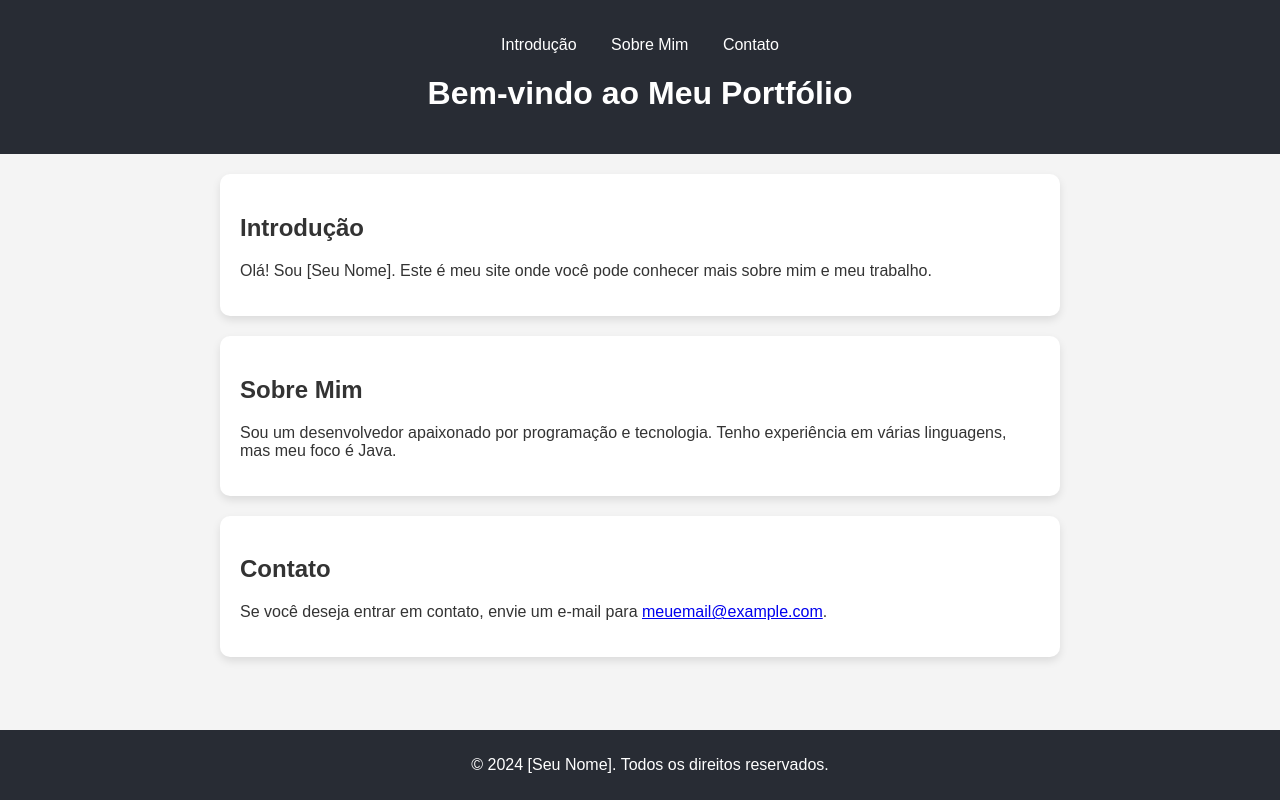
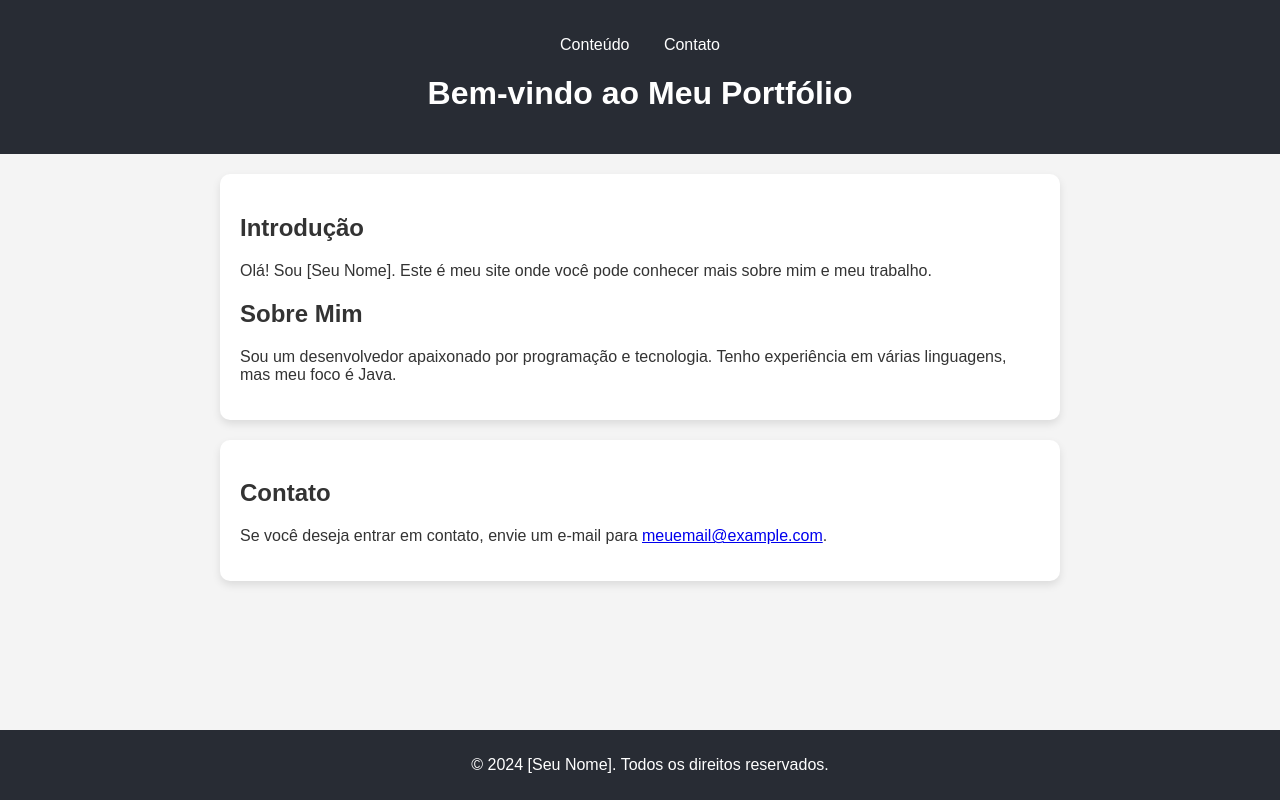
Before and after one commit to WizzyBRs/Angelo, a plain HTML site: page index.html in a window 1280 px wide. Drawn offline with Linux system fonts and the light colour scheme.

Commit message:
Update index.html

```diff
--- a/index.html
+++ b/index.html
@@ -10,22 +10,25 @@
     <header>
         <nav>
             <ul>
-                <li><a href="#intro">Introdução</a></li>
-                <li><a href="#about">Sobre Mim</a></li>
+                <li><a href="#content">Conteúdo</a></li>
                 <li><a href="#contact">Contato</a></li>
             </ul>
         </nav>
         <h1>Bem-vindo ao Meu Portfólio</h1>
     </header>
 
-    <section id="intro" class="content-box">
-        <h2>Introdução</h2>
-        <p>Olá! Sou [Seu Nome]. Este é meu site onde você pode conhecer mais sobre mim e meu trabalho.</p>
-    </section>
+    <section id="content" class="main-box">
+        <div class="content-box">
+            <section id="intro">
+                <h2>Introdução</h2>
+                <p>Olá! Sou [Seu Nome]. Este é meu site onde você pode conhecer mais sobre mim e meu trabalho.</p>
+            </section>
 
-    <section id="about" class="content-box">
-        <h2>Sobre Mim</h2>
-        <p>Sou um desenvolvedor apaixonado por programação e tecnologia. Tenho experiência em várias linguagens, mas meu foco é Java.</p>
+            <section id="about">
+                <h2>Sobre Mim</h2>
+                <p>Sou um desenvolvedor apaixonado por programação e tecnologia. Tenho experiência em várias linguagens, mas meu foco é Java.</p>
+            </section>
+        </div>
     </section>
 
     <section id="contact" class="content-box">
```
